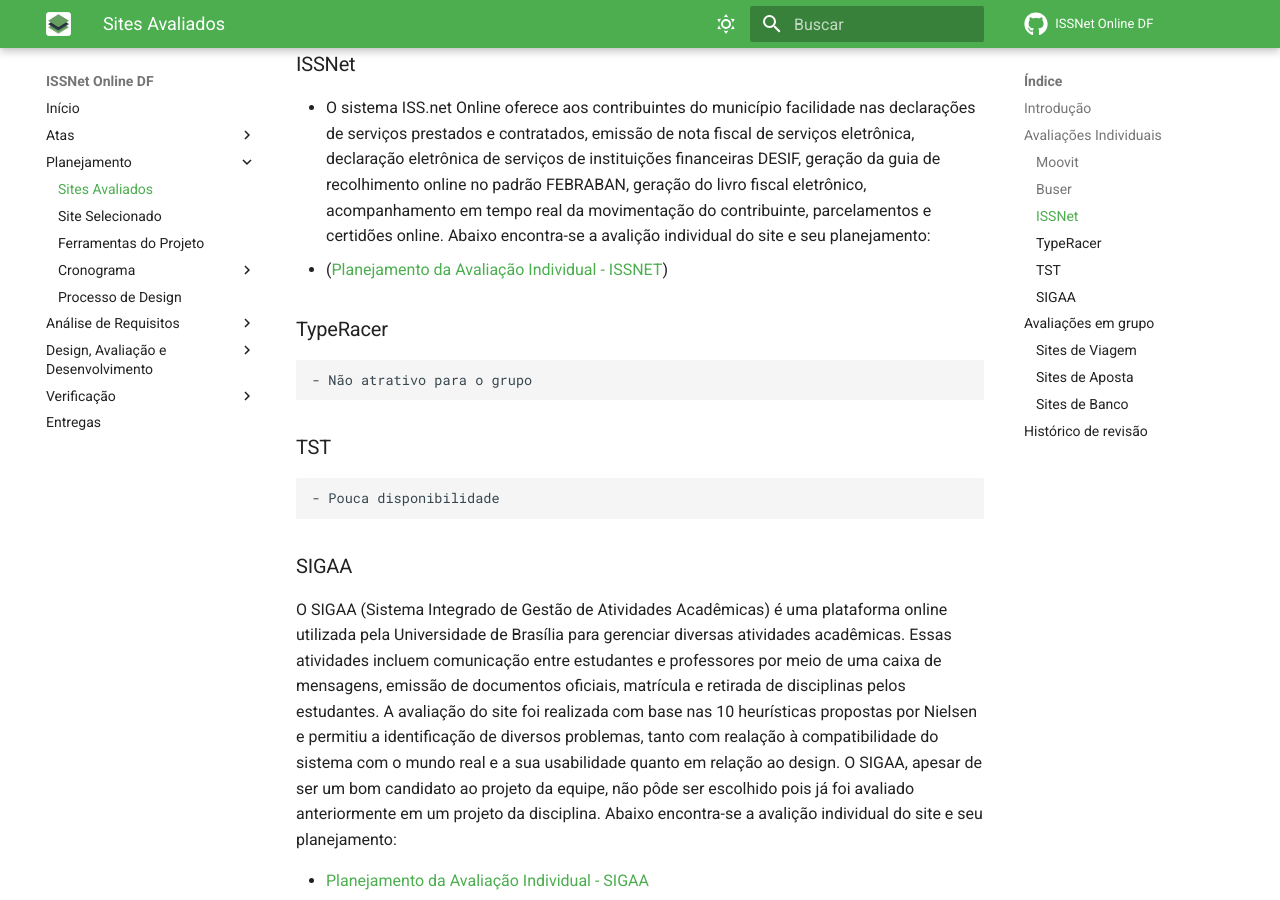
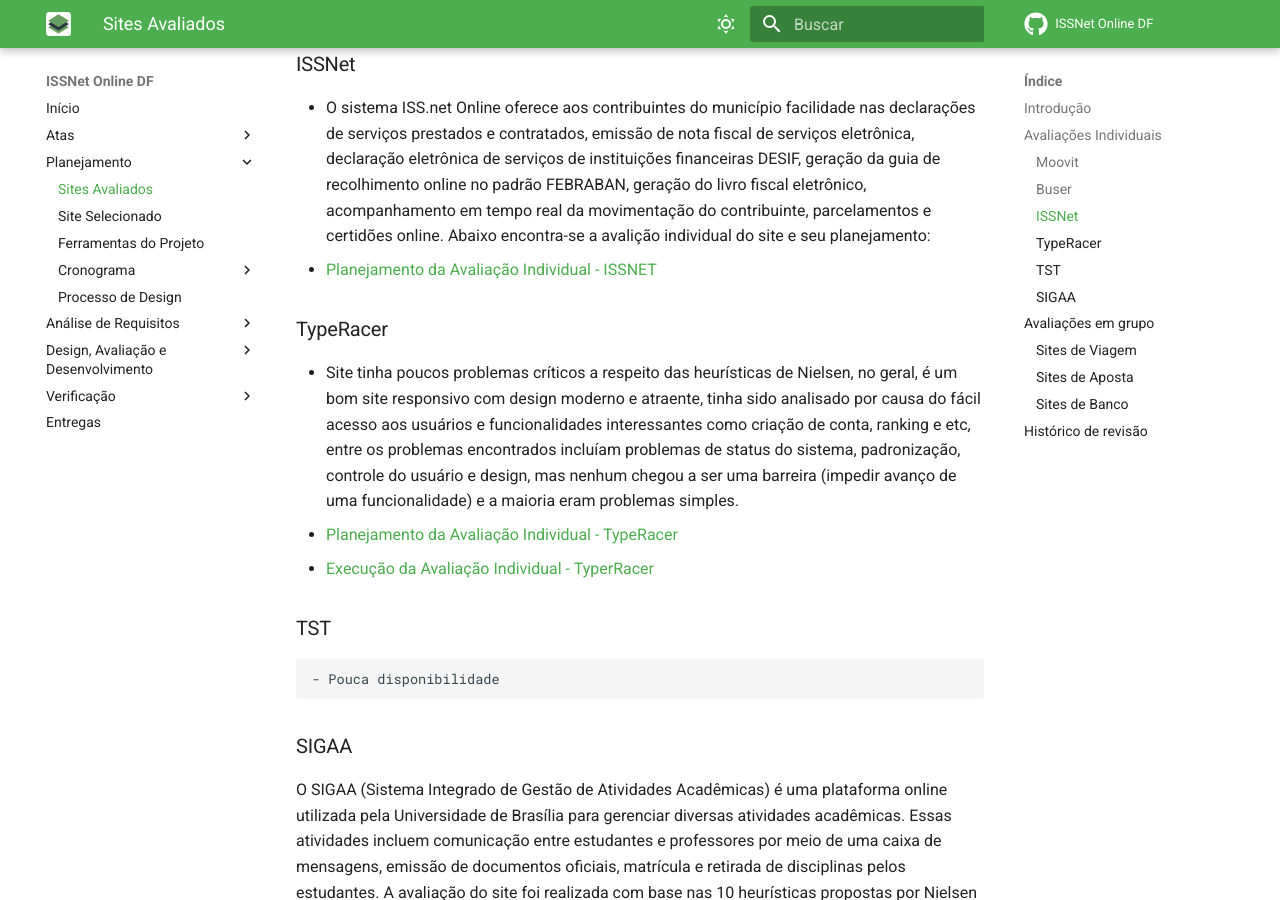
Before and after one commit to Interacao-Humano-Computador/2023.1-ISSNet, an MkDocs documentation site: the page built from gitpages/docs/planejamento/avaliados.md, in a window 1280 px wide and 900 px high, scrolled down 1129 px. Built offline with MkDocs 1.6.1 and Material for MkDocs 9.7.7, drawn with Linux system fonts in a browser that asks for light colours; comment, search, counter and statistics services are not loaded.

Commit message:
Adiciona avaliação individual do TyperRacer

```diff
--- a/gitpages/docs/planejamento/avaliados.md
+++ b/gitpages/docs/planejamento/avaliados.md
@@ -29,9 +29,11 @@
 financeiras DESIF, geração da guia de recolhimento online no padrão FEBRABAN, geração do livro fiscal eletrônico,
 acompanhamento em tempo real da movimentação do contribuinte, parcelamentos e certidões online.
 Abaixo encontra-se a avalição individual do site e seu planejamento:
-- ([Planejamento da Avaliação Individual - ISSNET](doc/ProjetoParteIndividualPlanejAvalia%C3%A7%C3%A3oISSNET.pdf))
+- [Planejamento da Avaliação Individual - ISSNET](doc/ProjetoParteIndividualPlanejAvalia%C3%A7%C3%A3oISSNET.pdf)
 ### TypeRacer
-    - Não atrativo para o grupo
+- Site tinha poucos problemas críticos a respeito das heurísticas de Nielsen, no geral, é um bom site responsivo com design moderno e atraente, tinha sido analisado por causa do fácil acesso aos usuários e funcionalidades interessantes como criação de conta, ranking e etc, entre os problemas encontrados incluíam problemas de status do sistema, padronização, controle do usuário e design, mas nenhum chegou a ser uma barreira (impedir avanço de uma funcionalidade) e a maioria eram problemas simples.
+- [Planejamento da Avaliação Individual - TypeRacer](./doc/Planejamento%20da%20avalia%C3%A7%C3%A3o%20TyperRacer.pdf)
+- [Execução da Avaliação Individual - TyperRacer](./doc/Execu%C3%A7%C3%A3o%20da%20avalia%C3%A7%C3%A3o%20TyperRacer.pdf)
 ### TST
     - Pouca disponibilidade
 ### SIGAA
```
Also changed, not shown: 2 other files.
